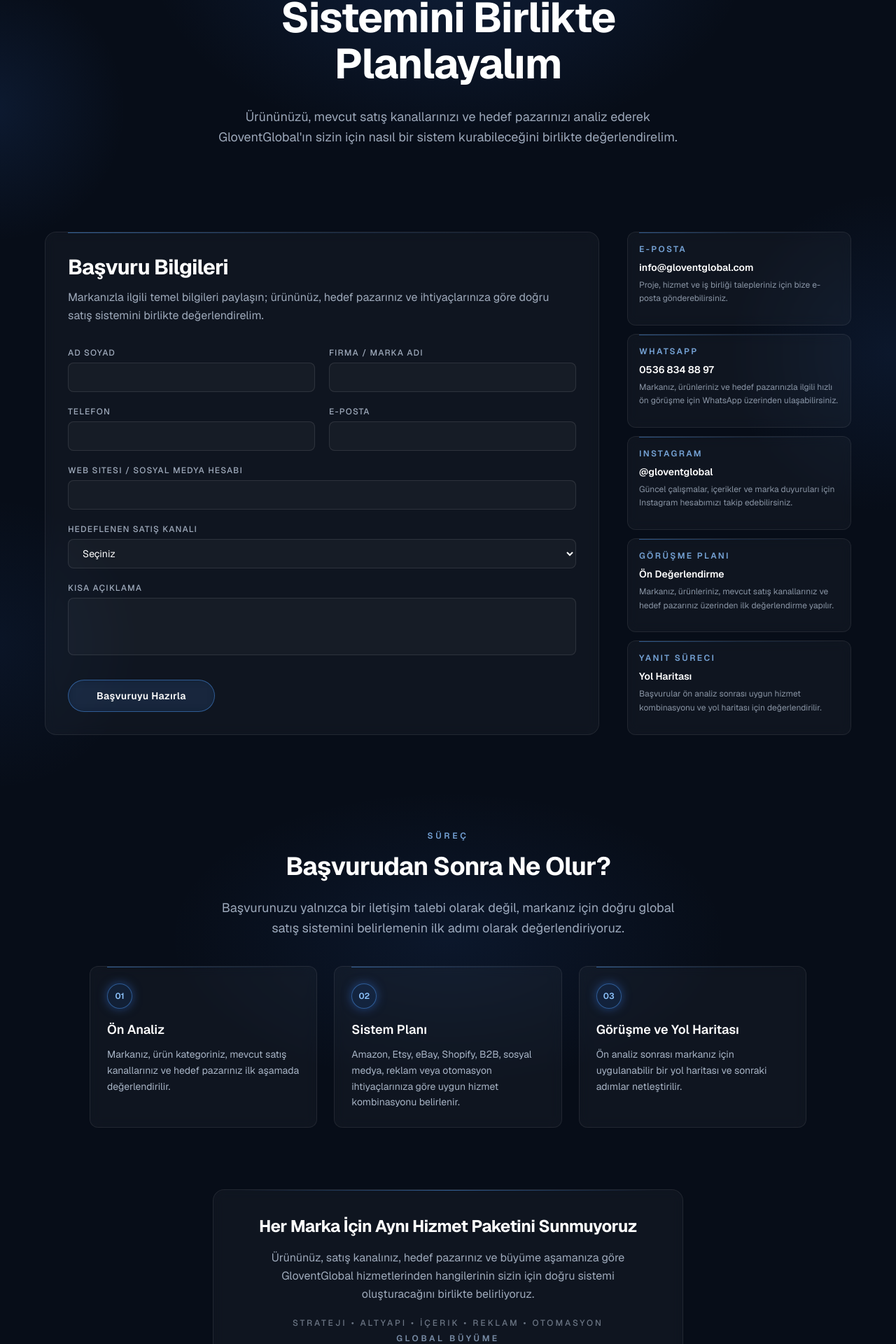
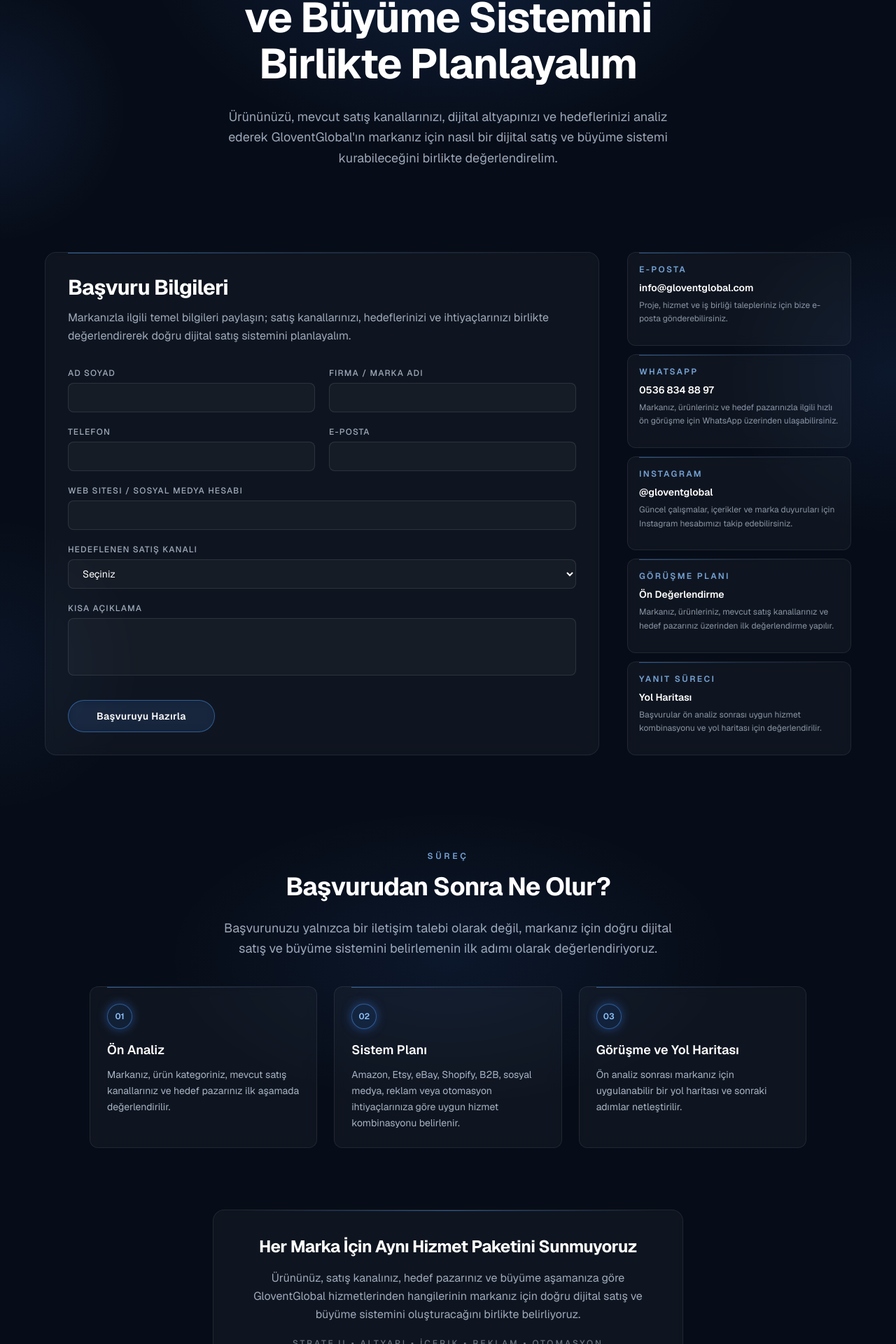
Before and after one commit to batu34dogan/gloventglobal, a Next.js app: page /iletisim in a window 1280 px wide. Shown: the part 234-2154 px from the top of the page at 70% size. Built offline with nearby package versions, Linux system fonts and the light colour scheme.

Commit message:
iletisim dil revize

```diff
--- a/components/contact/ContactContent.tsx
+++ b/components/contact/ContactContent.tsx
@@ -264,15 +264,16 @@ export default function ContactContent() {
               'delay-[200ms]',
             )}`}
           >
-            Markanız İçin Global Satış Sistemini Birlikte Planlayalım
+            Markanız İçin Dijital Satış ve Büyüme Sistemini Birlikte Planlayalım
           </h1>
           <p
             className={`mx-auto mt-7 max-w-2xl text-base leading-relaxed text-blue-100/70 sm:text-lg ${reveal(
               'delay-[300ms]',
             )}`}
           >
-            Ürününüzü, mevcut satış kanallarınızı ve hedef pazarınızı analiz ederek GloventGlobal&apos;ın sizin için
-            nasıl bir sistem kurabileceğini birlikte değerlendirelim.
+            Ürününüzü, mevcut satış kanallarınızı, dijital altyapınızı ve hedeflerinizi analiz ederek
+            GloventGlobal&apos;ın markanız için nasıl bir dijital satış ve büyüme sistemi kurabileceğini birlikte
+            değerlendirelim.
           </p>
         </div>
       </section>
@@ -296,8 +297,8 @@ export default function ContactContent() {
 
             <h2 className="text-2xl font-bold tracking-tight sm:text-3xl">Başvuru Bilgileri</h2>
             <p className="mt-3 text-sm leading-relaxed text-blue-100/70 sm:text-base">
-              Markanızla ilgili temel bilgileri paylaşın; ürününüz, hedef pazarınız ve ihtiyaçlarınıza göre doğru
-              satış sistemini birlikte değerlendirelim.
+              Markanızla ilgili temel bilgileri paylaşın; satış kanallarınızı, hedeflerinizi ve ihtiyaçlarınızı
+              birlikte değerlendirerek doğru dijital satış sistemini planlayalım.
             </p>
 
             <form onSubmit={handleSubmit} className="mt-8 grid gap-5 sm:grid-cols-2">
@@ -397,8 +398,8 @@ export default function ContactContent() {
               'delay-[200ms]',
             )}`}
           >
-            Başvurunuzu yalnızca bir iletişim talebi olarak değil, markanız için doğru global satış sistemini
-            belirlemenin ilk adımı olarak değerlendiriyoruz.
+            Başvurunuzu yalnızca bir iletişim talebi olarak değil, markanız için doğru dijital satış ve büyüme
+            sistemini belirlemenin ilk adımı olarak değerlendiriyoruz.
           </p>
         </div>
 
@@ -437,7 +438,8 @@ export default function ContactContent() {
           <h2 className="text-xl font-bold tracking-tight sm:text-2xl">Her Marka İçin Aynı Hizmet Paketini Sunmuyoruz</h2>
           <p className="mx-auto mt-4 max-w-xl text-sm leading-relaxed text-blue-100/70 sm:text-base">
             Ürününüz, satış kanalınız, hedef pazarınız ve büyüme aşamanıza göre GloventGlobal hizmetlerinden
-            hangilerinin sizin için doğru sistemi oluşturacağını birlikte belirliyoruz.
+            hangilerinin markanız için doğru dijital satış ve büyüme sistemini oluşturacağını birlikte
+            belirliyoruz.
           </p>
           <p className="mt-5 text-xs font-medium uppercase tracking-[0.25em] text-blue-100/45">
             Strateji • Altyapı • İçerik • Reklam • Otomasyon
```
